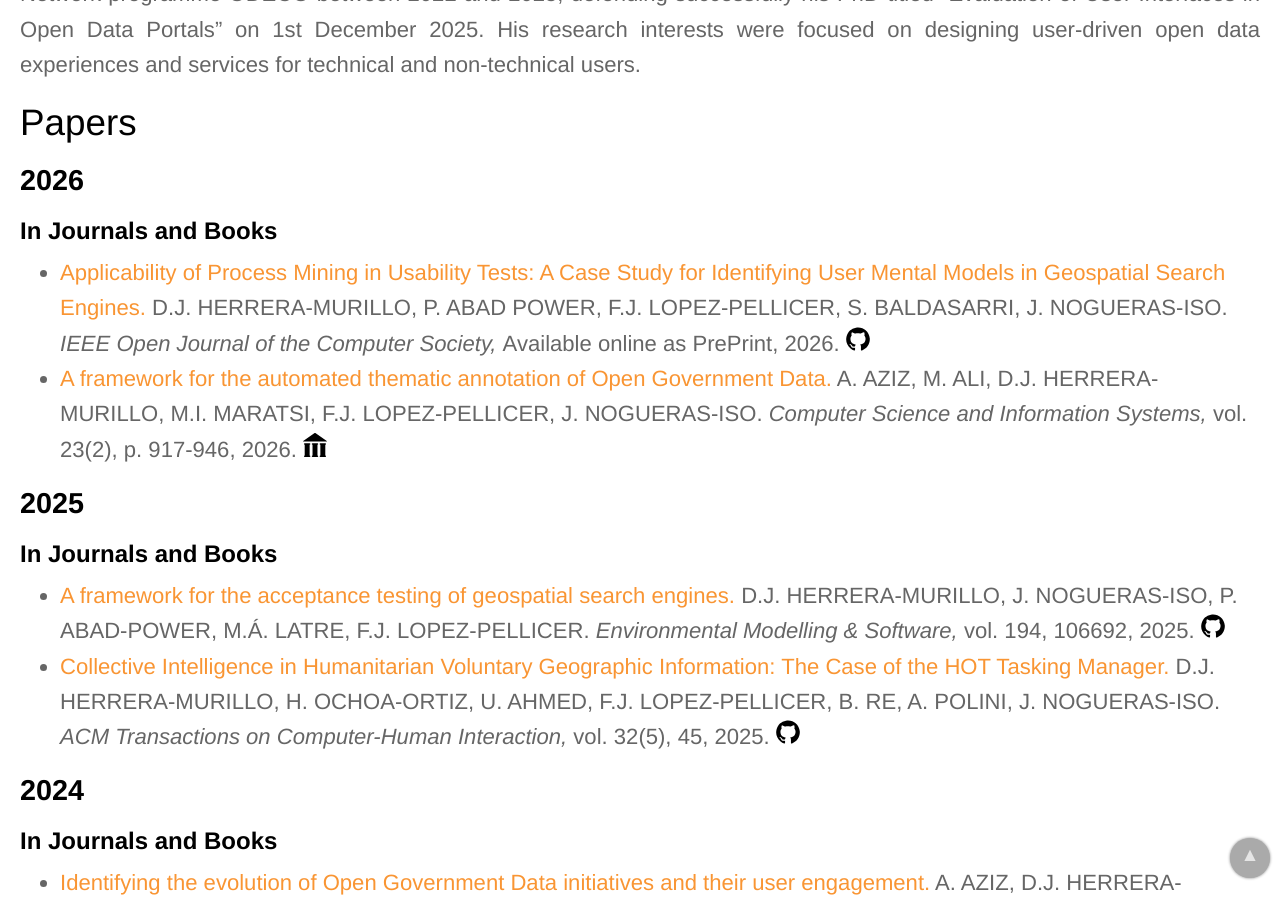
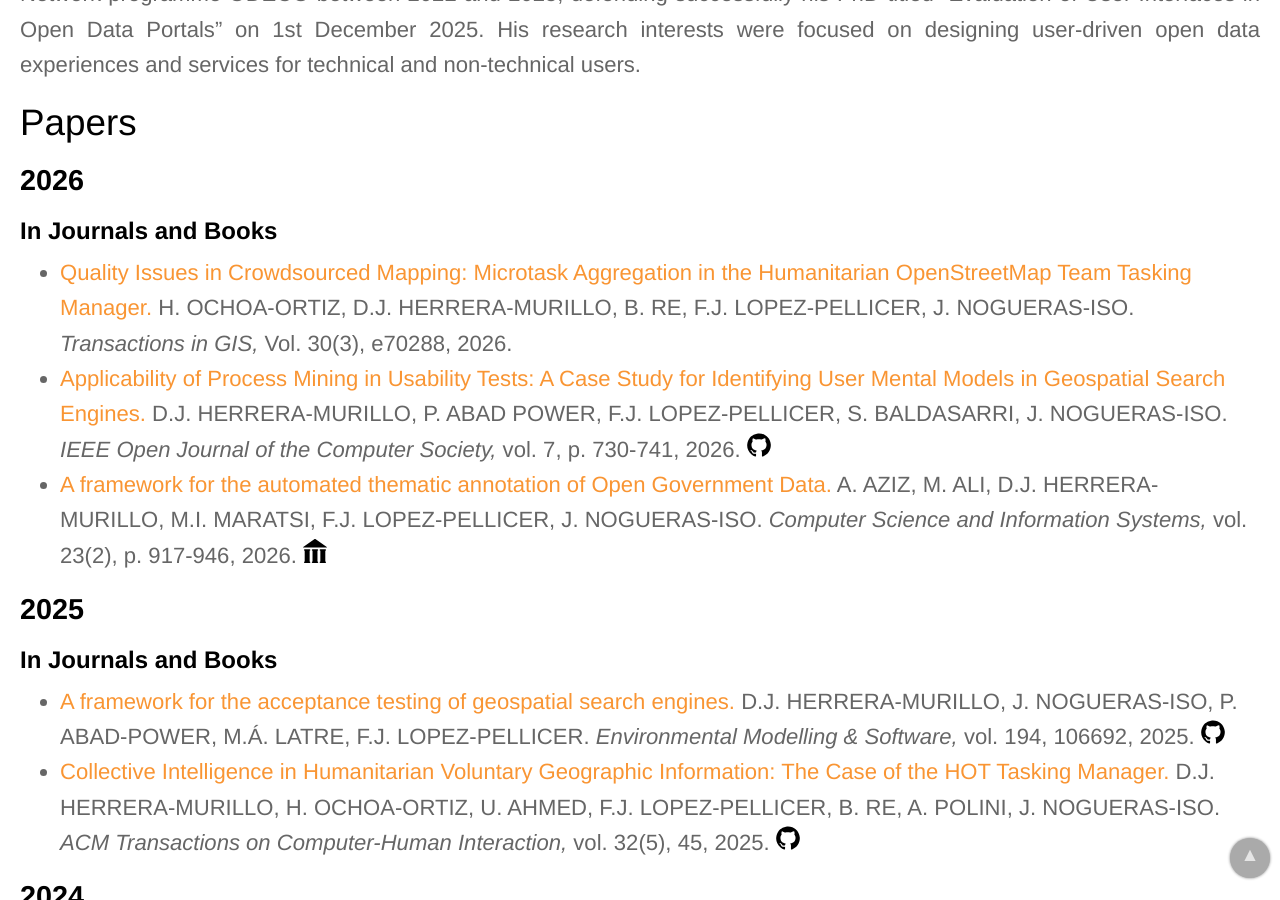
Before and after one commit to IAAA-Lab/IAAA-Lab.github.io, a Jekyll site: the page built from _staff/dherrera.md, in a window 1280 px wide and 900 px high, scrolled down 708 px. Built offline with Jekyll 4.4.1, drawn with Linux system fonts in a browser that asks for light colours.

Commit message:
Added TGIS paper

```diff
--- a/_data/papers.yml
+++ b/_data/papers.yml
@@ -1,12 +1,20 @@
 # Importante: dentro de este fichero los artículos tienen que estar ordenados por año
 # (los más recientes primero) y dentro de cada año primero van los libros, luego los
 # artículos de revista y capítulos de libro y finalmente los artículos de congreso
+# -------------------
+- title: "Quality Issues in Crowdsourced Mapping: Microtask Aggregation in the Humanitarian OpenStreetMap Team Tasking Manager"
+  url: https://doi.org/10.1111/tgis.70288
+  authors: H. OCHOA-ORTIZ, D.J. HERRERA-MURILLO, B. RE, F.J. LOPEZ-PELLICER, J. NOGUERAS-ISO
+  publication: "Transactions in GIS"
+  publication_detail: "Vol. 30(3), e70288"
+  year: 2026
+  doi: 10.1111/tgis.70288
 # -------------------
 - title: "Applicability of Process Mining in Usability Tests: A Case Study for Identifying User Mental Models in Geospatial Search Engines"
   url: https://doi.org/10.1109/OJCS.2026.3682070
   authors: D.J. HERRERA-MURILLO, P. ABAD POWER, F.J. LOPEZ-PELLICER, S. BALDASARRI, J. NOGUERAS-ISO
   publication: "IEEE Open Journal of the Computer Society"
-  publication_detail: "Available online as PrePrint"
+  publication_detail: "vol. 7, p. 730-741"
   year: 2026
   doi: 10.1109/OJCS.2026.3682070
   github_url: https://github.com/IAAA-Lab/Applicability-of-process-mining-in-usability-tests-ODECO-IGN
```
